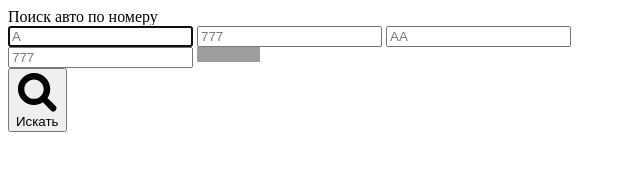
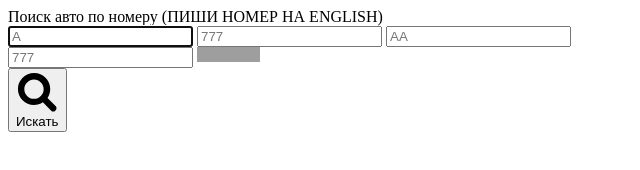
Before and after one commit to 76gram/76gram.github.io, a plain HTML site: page index.html in a window 1280 px wide. Shown: the whole page, without its empty margins (0-640 px from the left). Drawn offline with Linux system fonts and the light colour scheme; grey boxes are pictures that could not be loaded; a small style sheet from the web is missing.

Commit message:
Update index.html

```diff
--- a/index.html
+++ b/index.html
@@ -11,7 +11,7 @@
 
 
     <div class="tablet ng-search__title">
-        Поиск авто по номеру
+        Поиск авто по номеру (ПИШИ НОМЕР НА ENGLISH)
     </div>
     <div>
     <div class="ng-number ng-number_lg" data-carplate-input="" data-analytics="">
```
